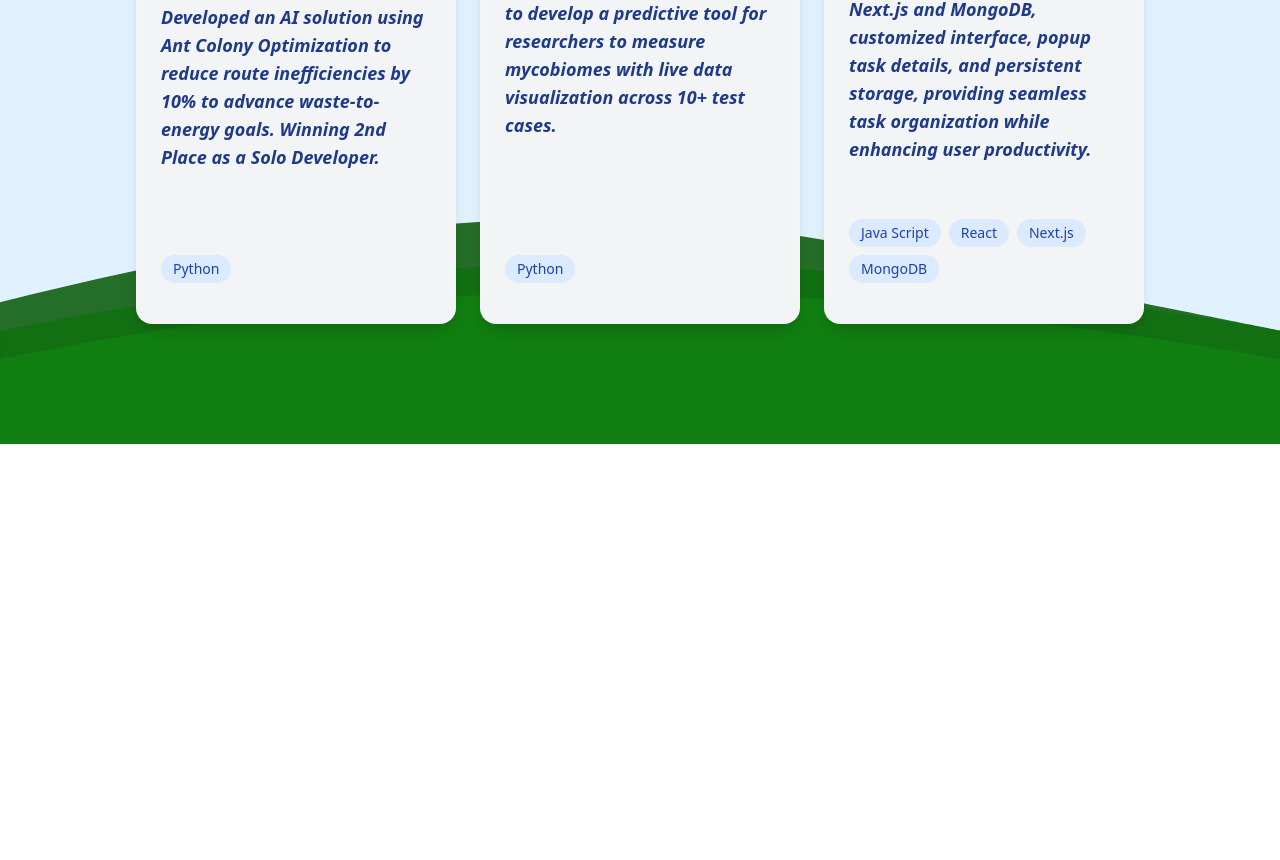
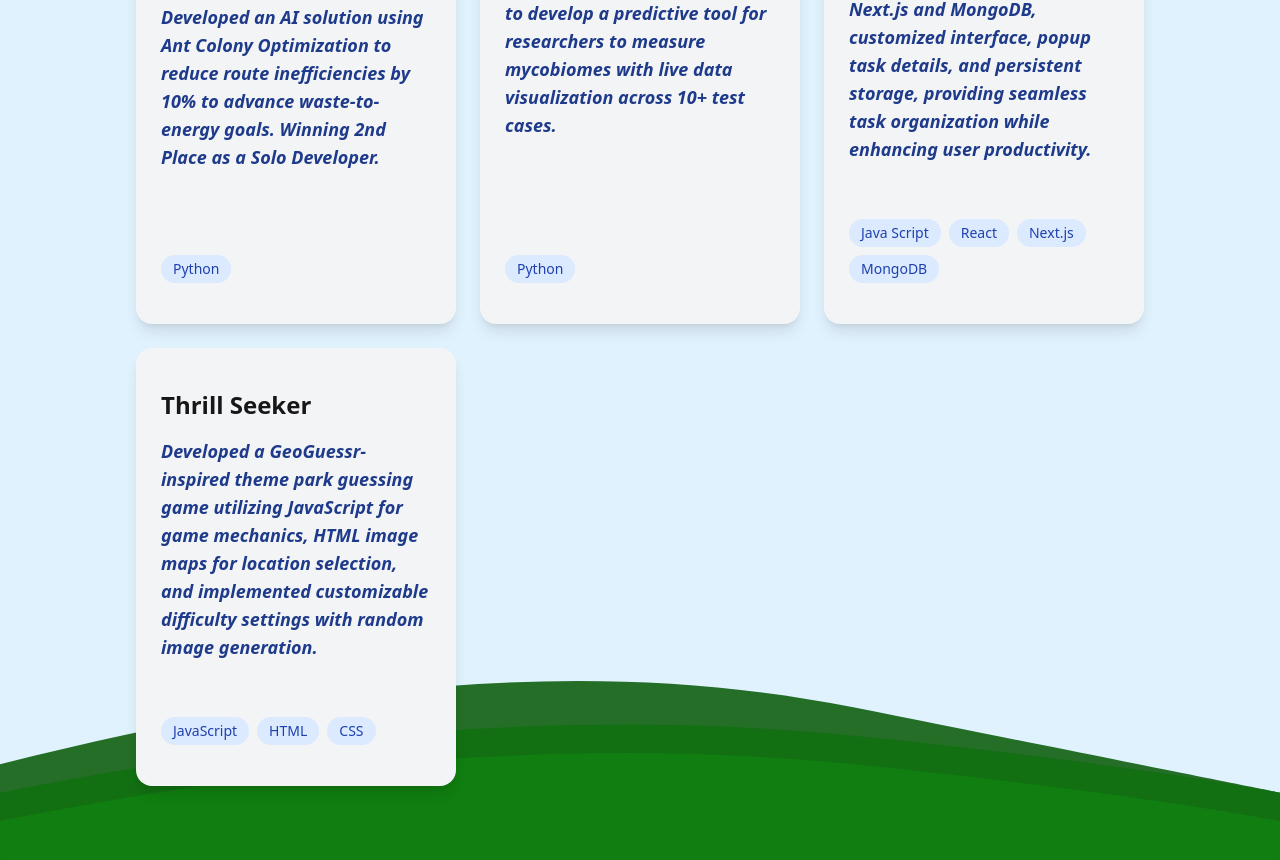
Before and after one commit to mgcapiendo/ProfessionalSite, a Next.js app: page /projects in a window 1280 px wide. Shown: the part 896-1756 px from the top of the page. Before the commit the page ends 1340 px from the top, so only its background shows below. Built offline with nearby package versions, Linux system fonts and the light colour scheme.

Commit message:
updated resume, added blank_ to links for redirect, added project for thrill seeker

```diff
--- a/src/app/contact/page.jsx
+++ b/src/app/contact/page.jsx
@@ -636,6 +636,7 @@ const contact = () => {
                 <a
                   href="https://www.linkedin.com/in/capiendo/"
                   className="transition-transform duration-300 hover:scale-110 bg-blue-100 text-blue-500 px-4 py-2 rounded-full text-sm sm:text-base hover:bg-transparent border border-blue-100 transition-colors"
+                  target="_blank"
                 >
                   LinkedIn
                 </a>
@@ -643,6 +644,7 @@ const contact = () => {
                 <a
                   href="https://github.com/mgcapiendo"
                   className="transition-transform duration-300 hover:scale-110 bg-blue-100 text-blue-500 px-4 py-2 rounded-full text-sm sm:text-base hover:bg-transparent border border-blue-100 transition-colors"
+                  target="_blank"
                 >
                   GitHub
                 </a>
@@ -658,6 +660,7 @@ const contact = () => {
                 <Link
                   className="transition-transform duration-300 hover:scale-110 bg-blue-100 text-blue-500 px-4 py-2 rounded-full inline-block text-sm sm:text-base hover:bg-transparent border border-blue-100 transition-colors"
                   href="/ManuelCapiendo_CS_Senior_WebDev_Resume.pdf"
+                  target="_blank"
                 >
                   View Full Resume
                 </Link>
--- a/src/app/experience/page.jsx
+++ b/src/app/experience/page.jsx
@@ -883,6 +883,7 @@ const experience = () => {
             <div className="w-full mt-8 flex justify-center">
               <Link
                 href="/ManuelCapiendo_CS_Senior_WebDev_Resume.pdf"
+                target="_blank"
                 className="px-6 py-3 bg-blue-100 hover:bg-blue-200 text-blue-800 rounded-full transition-transform duration-300 hover:scale-105 shadow-md text-sm sm:text-base"
               >
                 View Full Resume
--- a/src/app/projects/page.jsx
+++ b/src/app/projects/page.jsx
@@ -811,6 +811,36 @@ const projects = () => {
                   </ul>
                 </div>
               </div>
+
+              <div className="transition-transform duration-300 hover:scale-105 px-4 sm:px-6 py-6 sm:py-10 rounded-2xl flex flex-col h-auto bg-gray-100 shadow-lg bg-black/20 border border-white/10">
+                <h2 className="text-xl sm:text-2xl font-bold mb-4">
+                  Thrill Seeker
+                </h2>
+
+                <div className="mb-10 min-h-[192px]">
+                  <div className="text-base sm:text-lg text-blue-900 font-semibold italic">
+                    <Typewriter
+                      words={[
+                        "Developed a GeoGuessr-inspired theme park guessing game utilizing JavaScript for game mechanics, HTML image maps for location selection, and implemented customizable difficulty settings with random image generation.",
+                      ]}
+                      typeSpeed={7}
+                    />
+                  </div>
+                </div>
+
+                <div className="mt-auto pt-4">
+                  <ul className="flex flex-wrap gap-2">
+                    {["JavaScript", "HTML", "CSS"].map((skill, index) => (
+                      <li
+                        key={index}
+                        className="transition-transform duration-300 hover:scale-110 bg-blue-100 text-blue-800 px-2 sm:px-3 py-1 rounded-full text-xs sm:text-sm"
+                      >
+                        {skill}
+                      </li>
+                    ))}
+                  </ul>
+                </div>
+              </div>
             </div>
           </section>
         </motion.div>
```
Also changed, not shown: 1 other file (tests, documents, lock files or other folders).
